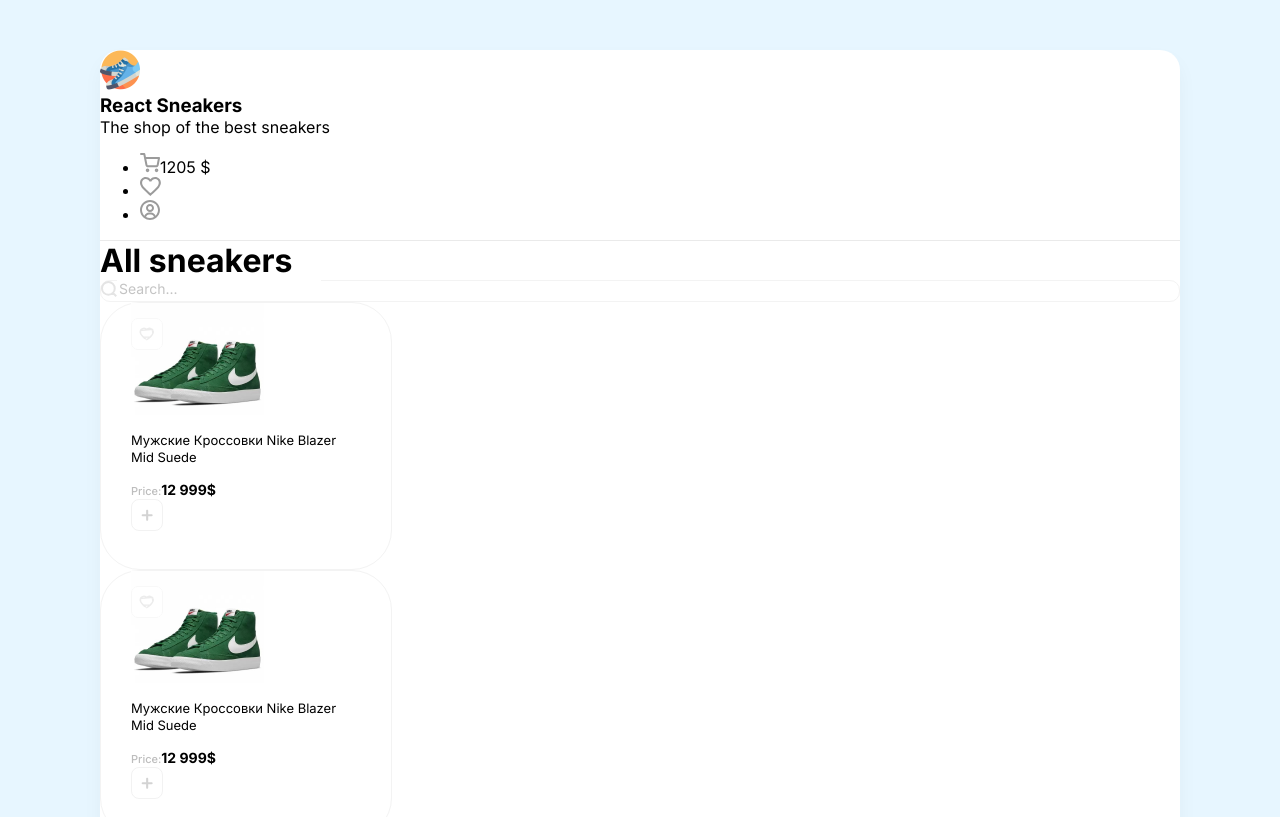
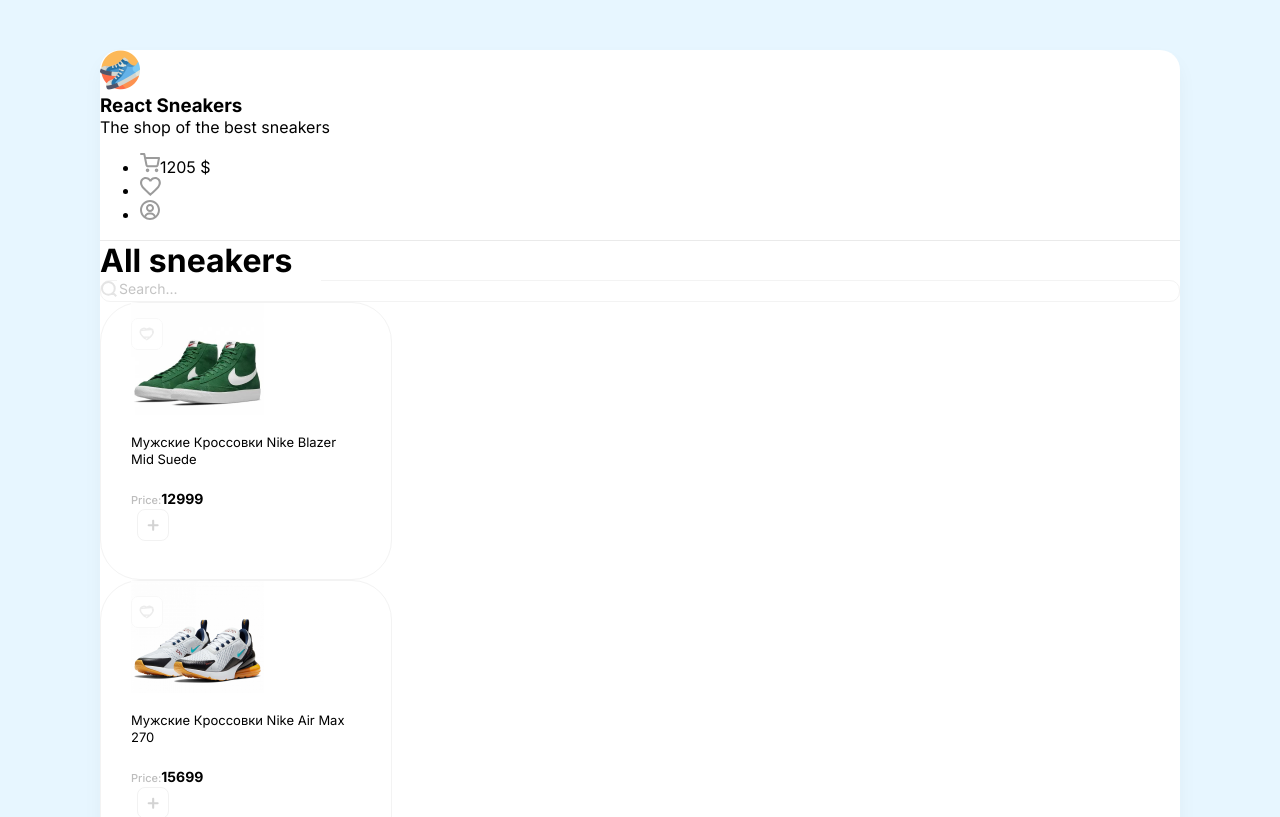
Before and after one commit to hardDino/react, a React (Create React App) app in the folder sneakers/: page / in a window 1280 px wide. Shown: the top 817 px of the page. Built offline with nearby package versions, Linux system fonts and the light colour scheme.

Commit message:
search css modules, onClick, arr.map

```diff
--- a/sneakers/src/App.js
+++ b/sneakers/src/App.js
@@ -1,11 +1,18 @@
-import Card from "./components/Card";
-import Header from "./components/Header";
-import Cart from "./components/Cart";
-import Search from "./components/Search";
+import Card from './components/Card'
+import Header from './components/Header'
+import Cart from './components/Cart'
+import Search from './components/Search'
+
+const arr = [
+	{ title: 'Мужские Кроссовки Nike Blazer Mid Suede', price: 12999, imageUrl: '/img/sneakers/1.jpg' },
+	{ title: 'Мужские Кроссовки Nike Air Max 270', price: 15699, imageUrl: '/img/sneakers/2.jpg' },
+	{ title: 'Мужские Кроссовки Nike Blazer Mid Suede', price: 8499, imageUrl: '/img/sneakers/3.jpg' },
+	{ title: 'Кроссовки Puma X Aka Boku Future Rider', price: 8999, imageUrl: '/img/sneakers/4.jpg' },
+]
 
 function App() {
 	return (
-    <div  className="wrapper clear">
+		<div className='wrapper clear'>
 			<Cart />
 			<Header />
 			<div className='content p-40'>
@@ -14,14 +21,20 @@
 					<Search />
 				</div>
 				<div className='d-flex'>
-          <Card />
-          <Card />
-          <Card />
-          <Card />
+					{
+            arr.map(obj => (
+              <Card
+                title={obj.title}
+                price={obj.price}
+                imageUrl={obj.imageUrl}
+                onClick={() => console.log(obj)}
+              />
+            ))
+          }
 				</div>
 			</div>
 		</div>
-  );
+	)
 }
 
-export default App;
+export default App
--- a/sneakers/src/components/Card.js
+++ /dev/null
@@ -1,22 +0,0 @@
-function Card() {
-	return (
-		<div className='card'>
-		<div className='favorite'>
-			<img src='/img/unliked.svg' alt='Unliked' />
-		</div>
-		<img width={133} height={112} src='/img/sneakers/1.jpg' alt='' />
-		<p className='cardName'>Мужские Кроссовки Nike Blazer Mid Suede</p>
-		<div className='d-flex justify-between'>
-			<div className='d-flex flex-column'>
-				<span className='cardPrice text-uppercase'>Price:</span>
-				<b className='cardPriceValue'>12 999$</b>
-			</div>
-			<div className='btn'>
-				<img src='/img/btn.svg' alt='Plus' />
-			</div>
-		</div>
-	</div>
-	)
-}
-
-export default Card;
--- /dev/null
+++ b/sneakers/src/components/Card/Card.module.scss
@@ -0,0 +1,48 @@
+.card {
+  position: relative;
+  margin-right: 40px;
+  border: 1px solid #f3f3f3;
+  border-radius: 40px;
+  padding: 0 30px 34px;
+  width: 230px;
+  transition: box-shadow .3s ease-in-out, transform .3s ease-in-out;
+
+  &:hover {
+    box-shadow: 0px 14px 30px rgba(0, 0, 0, 0.05);
+    transform: translateY(-5px);
+  }
+
+  h5 {
+    margin: 15px 0 20px;
+    font-weight: 400;
+    font-size: 13px;
+    line-height: 17px;
+    color: #000;
+  }
+
+  span {
+    font-weight: 500;
+    font-size: 11px;
+    line-height: 13px;
+    color: #bdbdbd;
+  }
+
+  b {
+    font-weight: 700;
+    font-size: 14px;
+    line-height: 17px;
+    color: #000000;
+  }
+
+  .favorite {
+    position: absolute;
+    top: 15px;
+    cursor: pointer;
+  }
+
+  button {
+    border: none;
+    background-color: initial;
+    cursor: pointer;
+  }
+}
--- /dev/null
+++ b/sneakers/src/components/Card/index.js
@@ -0,0 +1,24 @@
+import styles from "./Card.module.scss";
+
+function Card(props) {
+	return (
+		<div className={styles.card}>
+			<div className={styles.favorite}>
+				<img src='/img/unliked.svg' alt='Unliked' />
+			</div>
+			<img width={133} height={112} src={props.imageUrl} alt='' />
+			<h5>{props.title}</h5>
+			<div className='d-flex justify-between'>
+				<div className='d-flex flex-column'>
+					<span className='text-uppercase'>Price:</span>
+					<b>{props.price}</b>
+				</div>
+				<button onClick={props.onClick}>
+					<img width={32} height={32} src='/img/btn.svg' alt='Plus' />
+				</button>
+			</div>
+		</div>
+	)
+}
+
+export default Card
--- a/sneakers/src/index.scss
+++ b/sneakers/src/index.scss
@@ -28,52 +28,6 @@
 .content {
   h1 {
     margin: 0 ;
-  }
-}
-
-.card {
-  position: relative;
-  margin-right: 40px;
-  border: 1px solid #f3f3f3;
-  border-radius: 40px;
-  padding: 0 30px 34px;
-  width: 230px;
-  transition: box-shadow .3s ease-in-out, transform .3s ease-in-out;
-
-  &:hover {
-    box-shadow: 0px 14px 30px rgba(0, 0, 0, 0.05);
-    transform: translateY(-5px);
-  }
-
-  .cardName {
-    font-weight: 400;
-    font-size: 13px;
-    line-height: 17px;
-    color: #000;
-  }
-
-  .cardPrice {
-    font-weight: 500;
-    font-size: 11px;
-    line-height: 13px;
-    color: #bdbdbd;
-  }
-
-  .cardPriceValue {
-    font-weight: 700;
-    font-size: 14px;
-    line-height: 17px;
-    color: #000000;
-  }
-
-  .favorite {
-    position: absolute;
-    top: 15px;
-    cursor: pointer;
-  }
-
-  .btn {
-    cursor: pointer;
   }
 }
 
```
Lines whose indentation alone changed are shown as unchanged.
